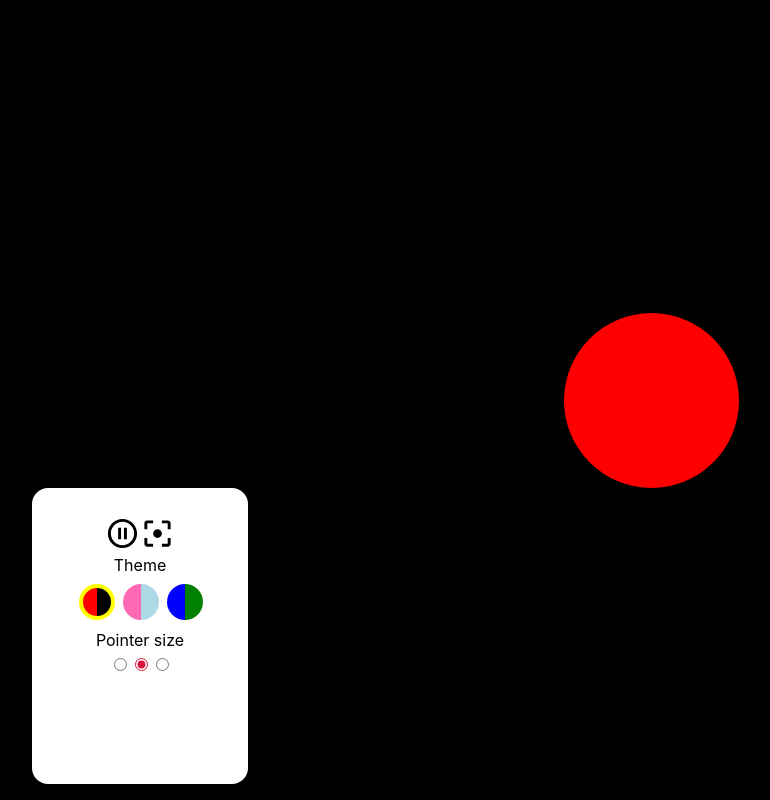
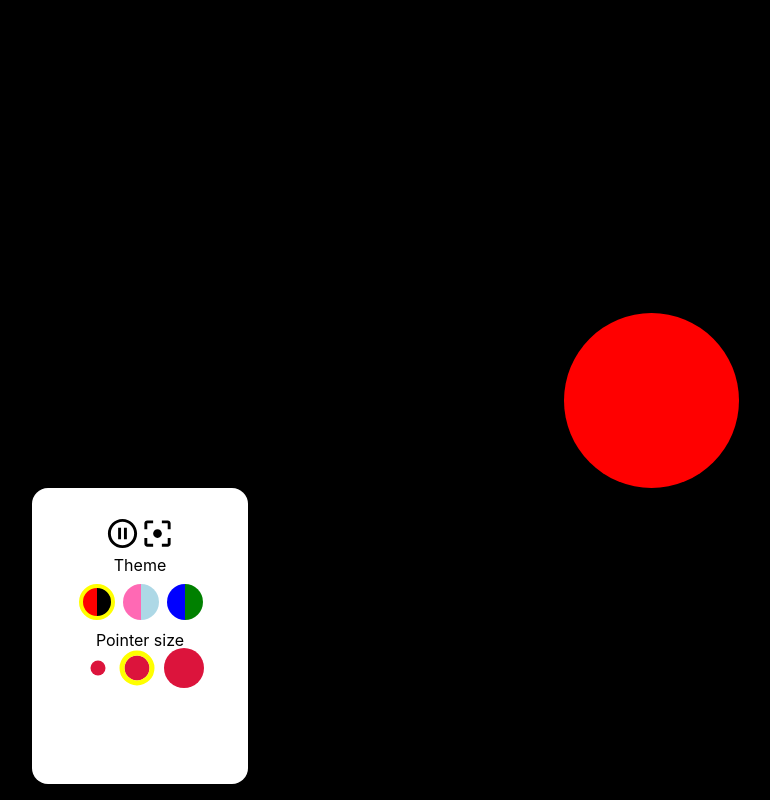
Before and after one commit to mateuszkornecki/treefrog-vision, a React (Create React App) app: page / in a window 1280 px wide. Both pictures are taken after a click on the icon 640 px from the left and 766 px from the top of the page. Shown: the whole page, without its empty margins (500-1270 px from the left). Built offline with nearby package versions, Linux system fonts and the light colour scheme.

Commit message:
style: improved PointerSizeSetter UI
Signed-off-by: Mateusz Kornecki <mateusz.kornecki@hey.com>

```diff
--- a/src/components/PointerSizeSeter/PointerSizeSetter.css
+++ b/src/components/PointerSizeSeter/PointerSizeSetter.css
@@ -1,3 +1,47 @@
+:root {
+    --pointer-color: crimson;
+}
+
 .pointerSizeInput {
-    accent-color: crimson;
+    appearance: none;
+    padding: 10px;
+    background-color: var(--pointer-color);
+    border-radius: 50%;
+    cursor: pointer;
 }
+
+.pointerSizeInput--tiny {
+    -ms-transform: scale(0.75); /* IE 9 */
+    -webkit-transform: scale(0.75); /* Chrome, Safari, Opera */
+    transform: scale(0.75);
+}
+
+.pointerSizeInput--regular {
+    -ms-transform: scale(1.25); /* IE 9 */
+    -webkit-transform: scale(1.25); /* Chrome, Safari, Opera */
+    transform: scale(1.25);
+    margin-left: 1rem;
+}
+
+.pointerSizeInput--large {
+    -ms-transform: scale(2); /* IE 9 */
+    -webkit-transform: scale(2); /* Chrome, Safari, Opera */
+    transform: scale(2);
+    margin-left: 1.5rem;
+}
+
+.pointerSizeInput--tiny:checked {
+    outline: 0.45rem solid yellow;
+}
+
+.pointerSizeInput--regular:checked {
+    outline: 0.3rem solid yellow;
+}
+
+.pointerSizeInput--large:checked {
+    outline: 0.2rem solid yellow;
+}
+
+pointerSizeInput__legend {
+    margin-bottom: 2rem;
+}
--- a/src/components/PointerSizeSeter/index.tsx
+++ b/src/components/PointerSizeSeter/index.tsx
@@ -7,13 +7,15 @@ type PointerSizeSetterProps = {
 const PointerSizeSetter = ({onSizeClick}: PointerSizeSetterProps) => {
 
     return <fieldset className={"options"}>
-        <legend>Pointer size</legend>
-        <input className={"pointerSizeInput"} type="radio" value="tiny" name="pointerSize"
+        <legend className={"pointerSizeInput__legend"}>Pointer size</legend>
+        <input className={"pointerSizeInput pointerSizeInput--tiny"} type="radio" value="tiny" name="pointerSize"
                onChange={() => onSizeClick("tiny")}/>
-        <input className={"pointerSizeInput"} type="radio" value="regular" name="pointerSize" defaultChecked={true}
+        <input className={"pointerSizeInput pointerSizeInput--regular"} type="radio" value="regular" name="pointerSize"
+               defaultChecked={true}
                onChange={() => onSizeClick("regular")}/>
-        <input className={"pointerSizeInput"} type="radio" value="large" name="pointerSize"
-               onChange={() => onSizeClick("large")}/>
+        <input className={"pointerSizeInput pointerSizeInput--large"} type="radio" value="large" name="pointerSize"
+               onChange={() => onSizeClick("large")}
+        />
     </fieldset>
 }
 
```
